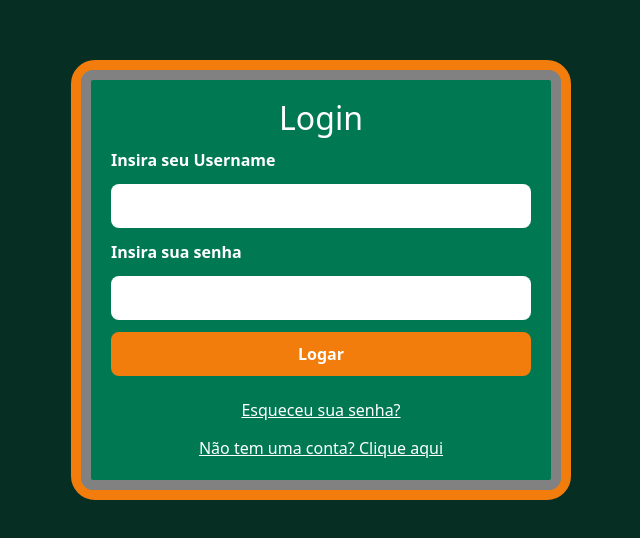
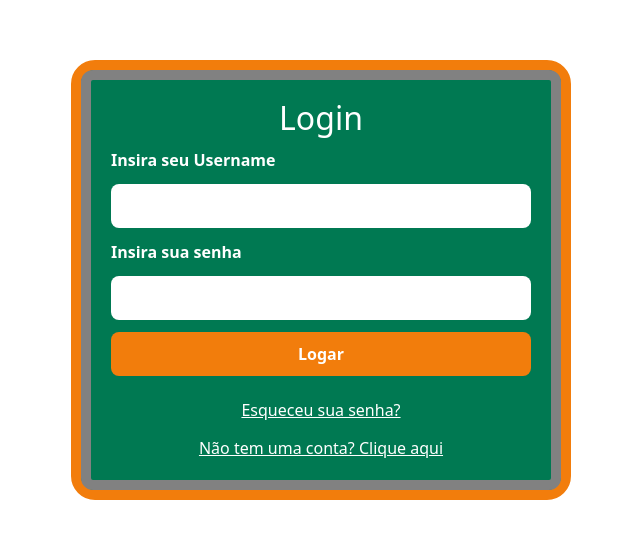
Before and after one commit to Guilherme-A-Silva/Formulario-Interativo-Multimodal, a React (Vite) app in the folder EchoThinkUI/: page / in a window 1280 px wide. Shown: the part 120-658 px from the top of the page, without its empty margins (319-959 px from the left). Built offline with nearby package versions, Linux system fonts and the light colour scheme; no server answers.

Commit message:
Styles and colors

```diff
--- a/EchoThinkUI/src/components/desktop/styles/loginDefault.css
+++ b/EchoThinkUI/src/components/desktop/styles/loginDefault.css
@@ -16,7 +16,7 @@
 }
 
 .bg-Primary {
-  background-color: #072E23;
+  background-color: white;
 }
 
 .bg-PrimaryFocus {
@@ -60,8 +60,8 @@
 }
 
 .bg-New3{
-  background-color: #006143;
-  border-color: #004C31;
+  background-color: #818181;
+  border-color: white;
   border-width: 0.625rem;
   border-radius: 1.25rem;
   margin: 0.7rem;
```
